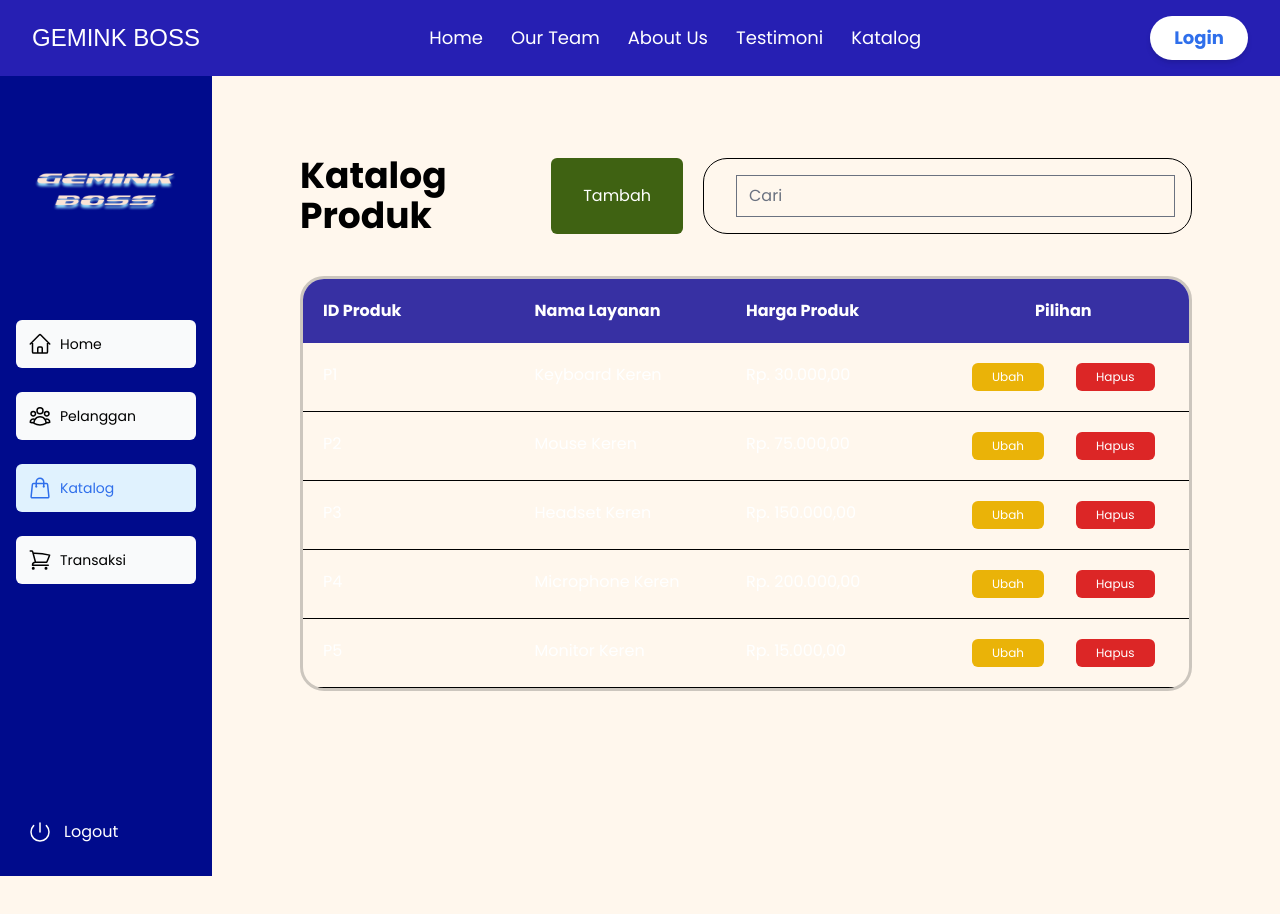
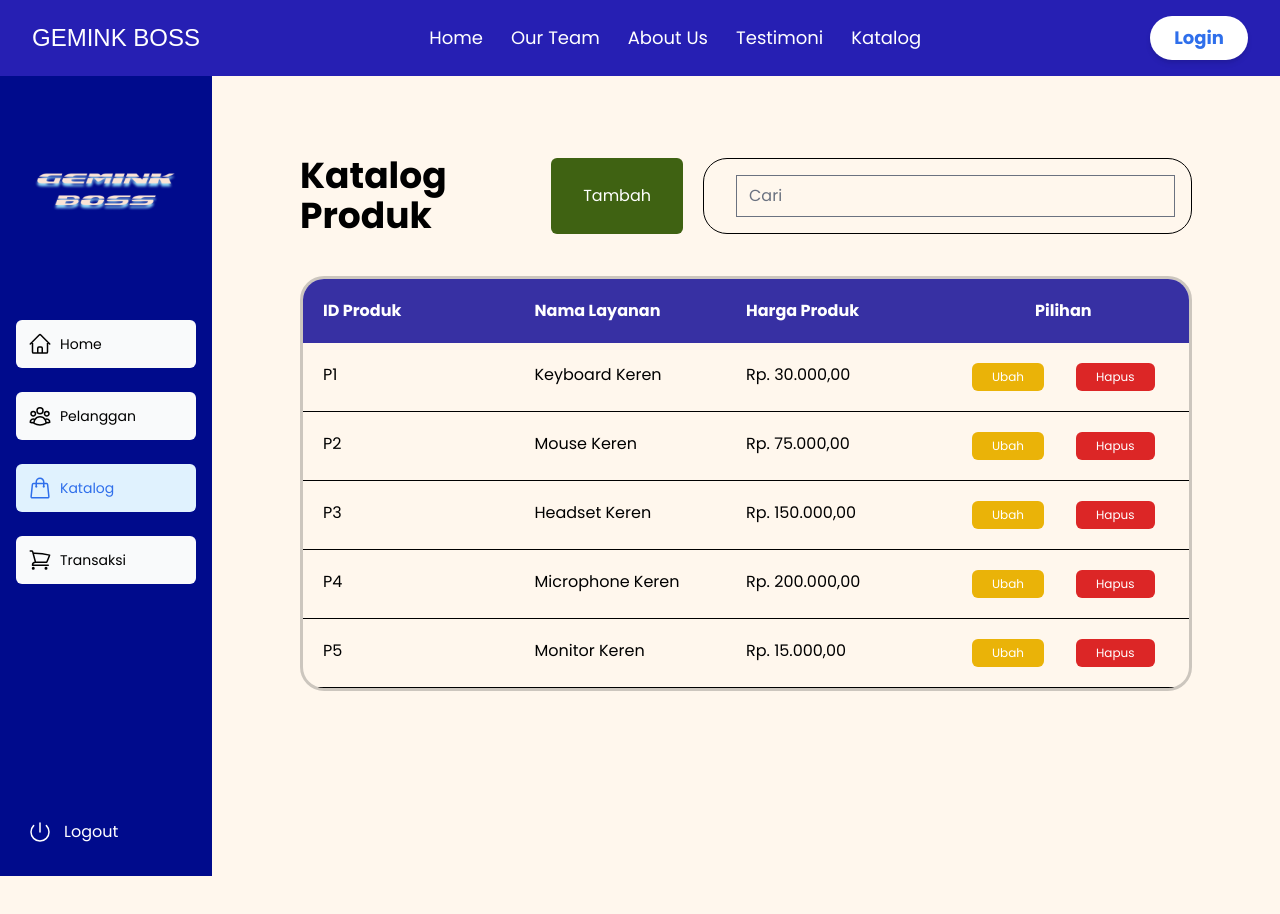
Before and after one commit to brumziee/SIWEB_GEMINK_BOSS, a Next.js app: page /adminpage/katalog in a window 1280 px wide. Shown: the top 914 px of the page. Built offline with nearby package versions, Linux system fonts and the light colour scheme; a web font is replaced by a local one.

Commit message:
Update page.tsx

```diff
--- a/app/adminpage/katalog/page.tsx
+++ b/app/adminpage/katalog/page.tsx
@@ -18,7 +18,9 @@ export default function ProductCatalog() {
             </h1>
             <SearchBar />
           </div>
-          <ProductTable />
+          <div className="text-black ">
+            <ProductTable />
+          </div>
         </main>
       </div>
     </>
```
